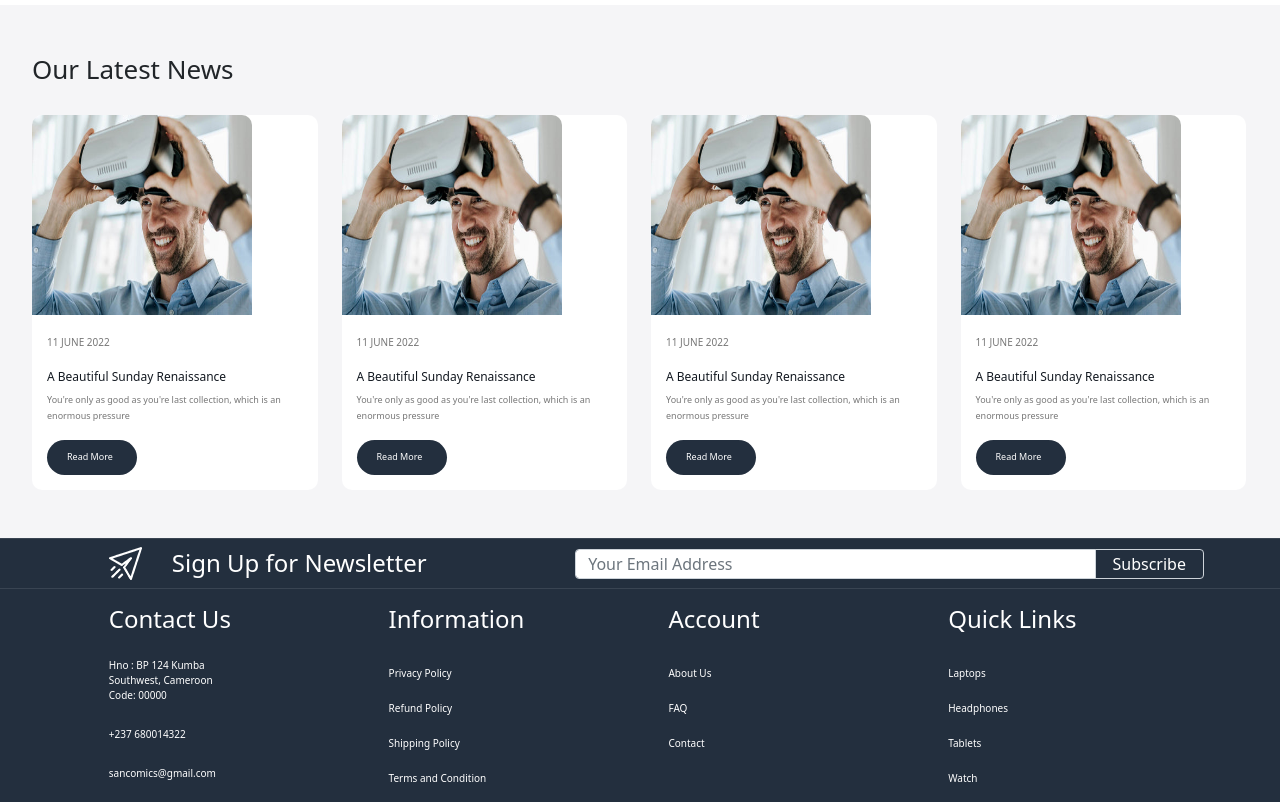
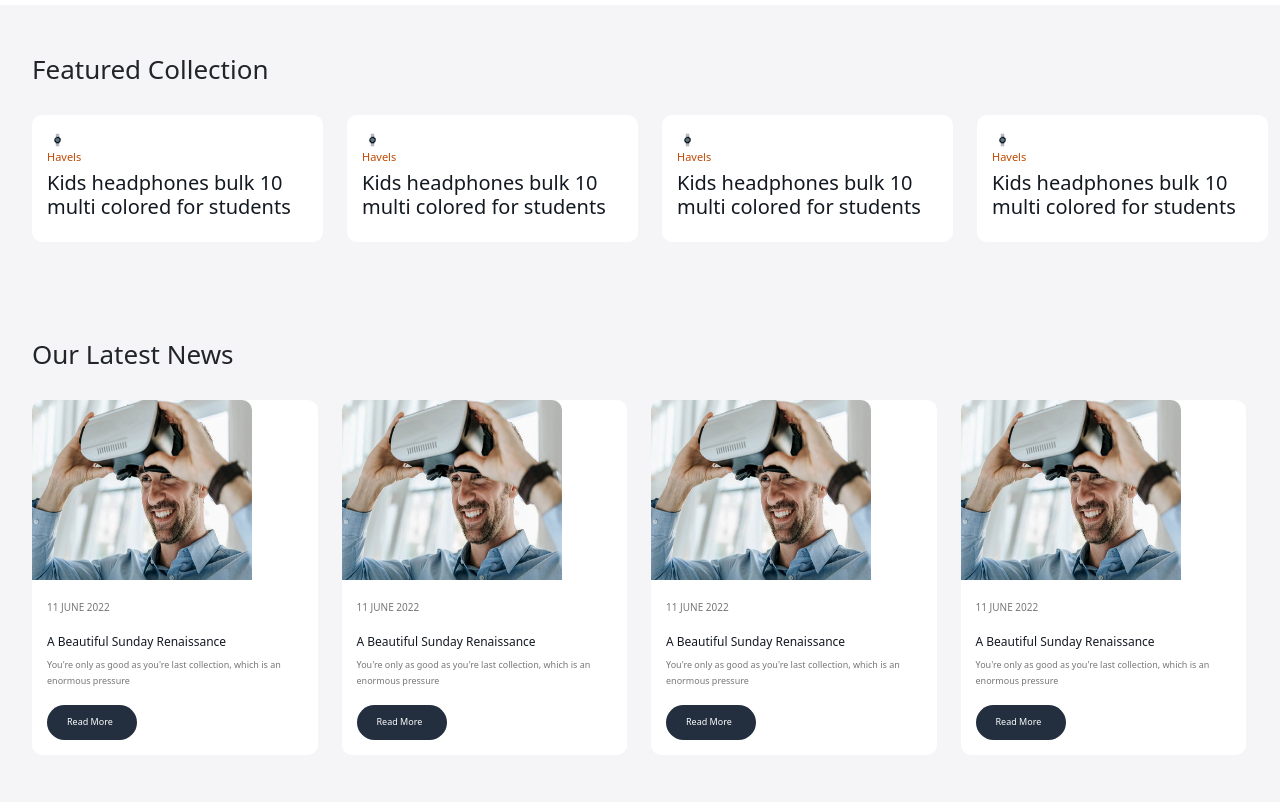
Before and after one commit to SANCOMICS/My-Commerce, a React (Create React App) app: page / in a window 1280 px wide. Shown: the part 1034-1836 px from the top of the page. Built offline with nearby package versions, Linux system fonts and the light colour scheme.

Commit message:
com
next commit

```diff
--- a/src/App.css
+++ b/src/App.css
@@ -309,7 +309,7 @@ footer .input-group-text{
   border-radius: 10px ;
 }
 .blog-card > div > img{
-  height: 200px;
+  height: 180px;
   width: 220px;
   border-top-left-radius: 10px;
   border-top-right-radius: 10px;
@@ -340,3 +340,22 @@ footer .input-group-text{
 }
 
 /* Blog card part Ends*/
+
+/* Product Card Style */
+
+ .product-card{
+  padding: 15px;
+  background-color: white;
+  border-radius: 10px;
+ }
+
+ .product-card .product-details h6{
+  color: var(--color-bf4800);
+  font-size: 11px;
+ }
+
+ .product-card .product-details h5{
+    font-size: 12 px;
+    color: var(--color-131921);
+ }
+/* Product Card Style Ends*/
--- /dev/null
+++ b/src/components/ProductCard.js
@@ -0,0 +1,19 @@
+import React from 'react'
+
+const ProductCard = () => {
+  return (
+    <div className='col-3'>
+        <div className='product-card'>
+            <div className='product-image'>
+                <img src='images/watch.jpg' alt='productimage'/>
+            </div>
+            <div className='product-details'>
+                <h6 className='brand'>Havels</h6>
+                <h5 className='product-title'>Kids headphones bulk 10 multi colored for students</h5>
+            </div>
+        </div>
+    </div>
+  )
+}
+
+export default ProductCard
--- a/src/pages/Home.js
+++ b/src/pages/Home.js
@@ -2,6 +2,7 @@ import React from 'react'
 import{Link} from 'react-router-dom'
 import Marquee from "react-fast-marquee";
 import BlogCard from '../components/BlogCard';
+import ProductCard from '../components/ProductCard';
 
 const Home = () => {
   return (
@@ -253,6 +254,20 @@ const Home = () => {
           </div>
         </div>
       </section>
+      <section className='blog-wrapper py-5 home-wrapper-2 '>
+        <div className='container-xxl'>
+          <div className='row '>
+            <div className='col-12'>
+              <h3 className='section-heading'>Featured Collection</h3>
+            </div>
+            <ProductCard />
+            <ProductCard />
+            <ProductCard />
+            <ProductCard />
+
+          </div>
+        </div>
+      </section>
       <section className='blog-wrapper py-5 home-wrapper-2  marg'>
         <div className='container-xxl'>
           <div className='row '>
```
